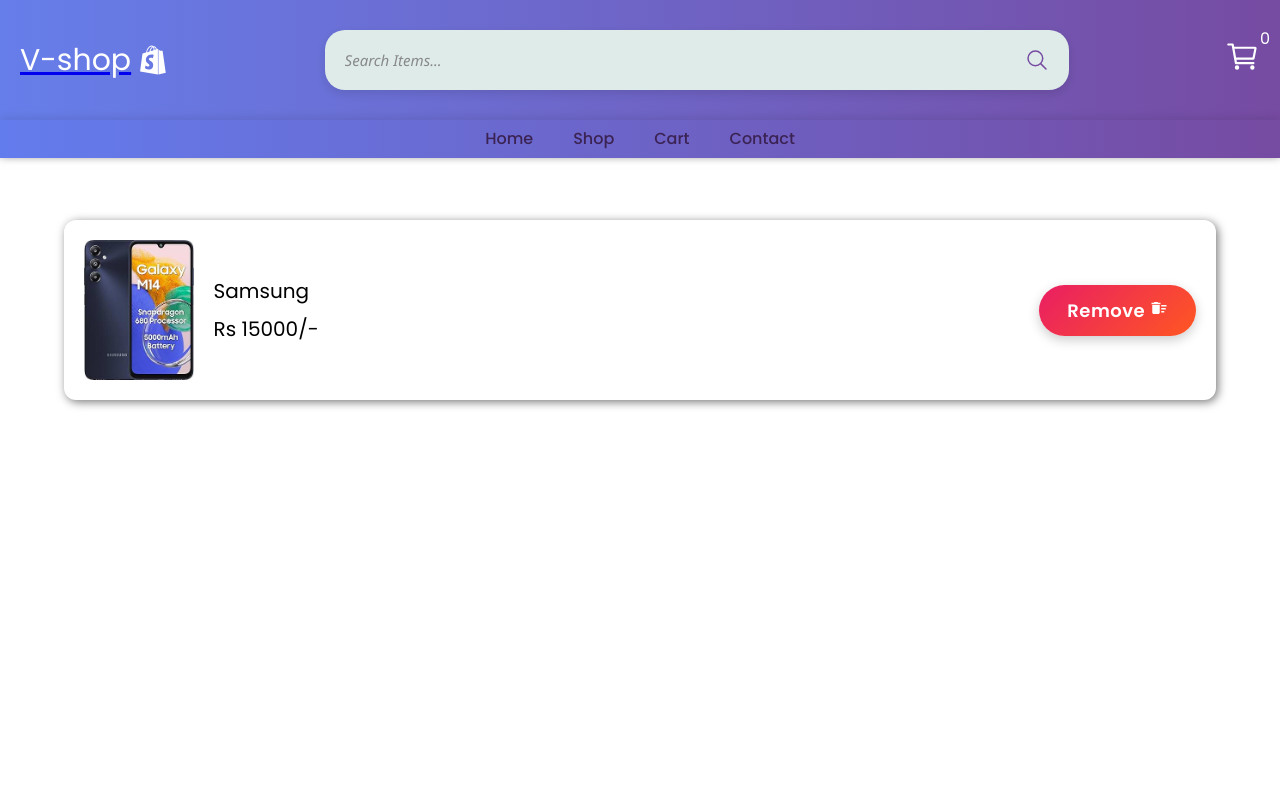
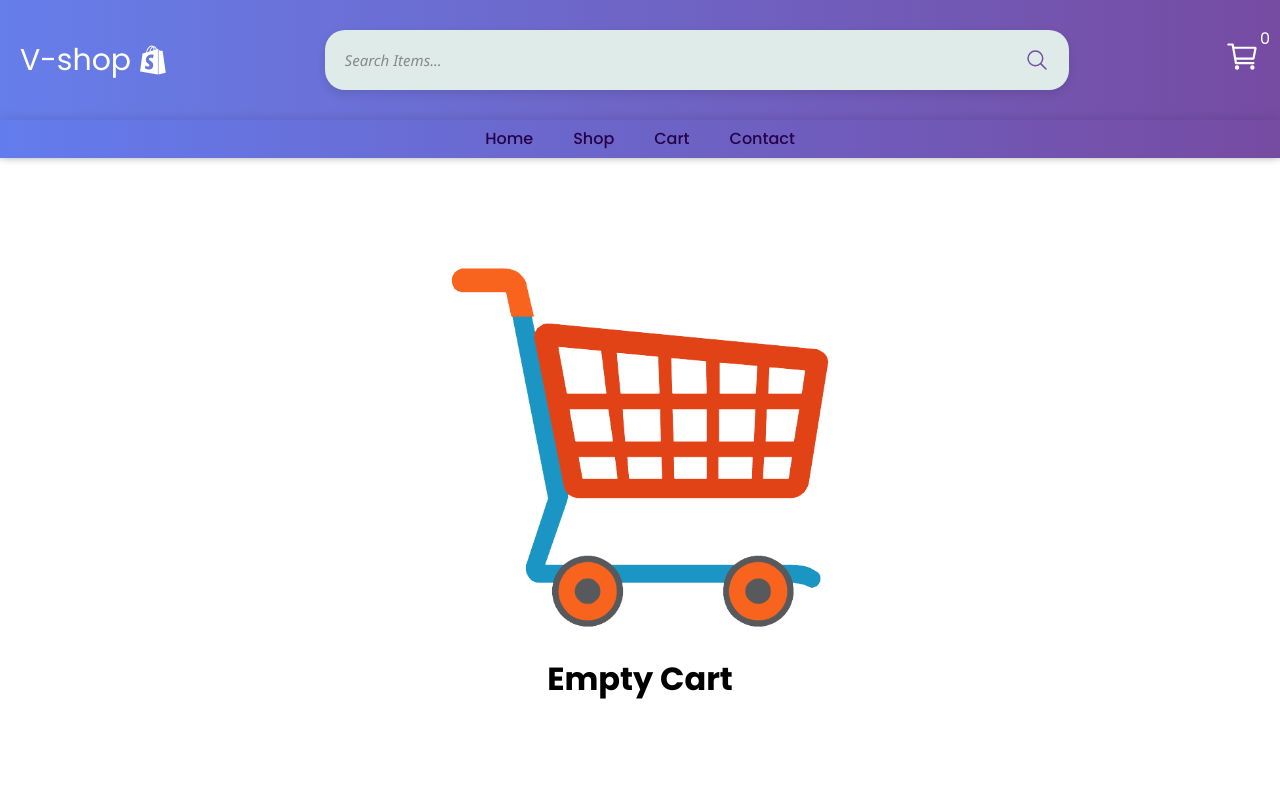
Before and after one commit to sadik033/Learning-ReactJs, a React (Vite) app in the folder E-commerce/: page /cart in a window 1280 px wide. Shown: the top 800 px of the page. Built offline with nearby package versions, Linux system fonts and the light colour scheme.

Commit message:
implement remove from cart

```diff
--- a/E-commerce/src/components/CartCard/CartCard.css
+++ b/E-commerce/src/components/CartCard/CartCard.css
@@ -32,6 +32,8 @@
     align-items: center;
     justify-content: center;
     gap: 20px;
+    margin-left: 4%;
+
 }
 .left-card .name-price{
     display: flex;
@@ -39,18 +41,6 @@
     gap: 8px;
     font-size: 20px;
 }
-/* .right-card button{
-    background-color: rgb(227, 21, 21);
-    color: white;
-    padding: 10px 20px;
-    font-size: 18px;
-    border: none;
-    border-radius: 20px;
-    cursor: pointer;
-}
-.right-card button:hover{
-    opacity: 0.8;
-} */
  .right-card button {
     background: linear-gradient(135deg, #e91e63, #ff5722);
     color: white;
@@ -82,4 +72,8 @@
         flex-direction: column;
         align-items: start;
     }
+    .left-card img{
+    max-width: 50%;
+    height: 80%;
 }
+}
--- a/E-commerce/src/components/CartCard/CartCard.jsx
+++ b/E-commerce/src/components/CartCard/CartCard.jsx
@@ -1,19 +1,24 @@
 import React from "react";
 import "./CartCard.css"
 import image1 from "../../assets/image1.jpg"
+import {useDispatch} from "react-redux"
 import { MdDeleteSweep } from "react-icons/md";
-function CartCard(){
+import { RemoveItem } from "../../redux/cartSlice";
+function CartCard({name, price, image,id}){
+    let dispatch= useDispatch()
     return(
         <div className="cartcard">
             <div className="left-card">
-                <img src={image1} alt="" />
+                <img src={image} alt="" />
                 <div className="name-price">
-                    <span>Samsung</span>
-                    <span>Rs 15000/-</span>
+                    <span> {name}</span>
+                    <span>Rs {price}/-</span>
                 </div>
             </div>
             <div className="right-card">
-                <button>Remove <MdDeleteSweep /></button>
+                <button onClick={()=>{
+                    dispatch(RemoveItem(id))
+                }}>Remove <MdDeleteSweep/></button>
             </div>
         </div>
     )
--- a/E-commerce/src/components/nav/Nav.css
+++ b/E-commerce/src/components/nav/Nav.css
@@ -3,6 +3,10 @@
     height: 150px;
     box-shadow: 0px 4px 10px rgba(0, 0, 0, 0.644);
     margin-bottom: 30px;
+
+}
+.nav a{
+    text-decoration: none;
 }
 .top-nav{
     height: 80%;
@@ -29,7 +33,7 @@
 
 .bottom-nav a {
     text-decoration: none;
-    color: #3b2354;
+    color: #240348;
     font-size: 16px;
     font-weight: 500;
     position: relative;
@@ -48,7 +52,7 @@
 }
 
 .bottom-nav a:hover {
-    color: #6f42c1;
+    color: #421f81;
 }
 
 .bottom-nav a:hover::after {
--- a/E-commerce/src/components/nav/Nav.jsx
+++ b/E-commerce/src/components/nav/Nav.jsx
@@ -22,7 +22,7 @@
                     <button><IoSearchOutline /></button>
                 </form>
                 <div className="cart-box">
-                    <IoCartOutline />
+                  <Link to="/cart">  <IoCartOutline /></Link>
                     <span>{Items.cart.length}</span>
                 </div>
             </div>
--- a/E-commerce/src/pages/cart/Cart.css
+++ b/E-commerce/src/pages/cart/Cart.css
@@ -8,3 +8,27 @@
     gap: 20px;
     padding-top: 40px;
 }
+.empty-cart{
+   width: 100%;
+   height: 100%;
+    display: flex;
+   align-items: center;
+   justify-content: start;
+   flex-direction: column;
+   gap: 20px;
+}
+.empty-cart img{
+   width: 90%;
+   max-width: 400px;
+
+   margin-top: 40px;
+
+}
+.cartcard-section{
+   width: 100%;
+   display: flex;
+   align-items: center;
+   justify-content: center;
+   flex-direction: column;
+   gap: 20px;
+}
--- a/E-commerce/src/pages/cart/Cart.jsx
+++ b/E-commerce/src/pages/cart/Cart.jsx
@@ -1,10 +1,23 @@
-import React from "react";
+import React, { useState } from "react";
 import "./Cart.css"
 import CartCard from "../../components/CartCard/CartCard";
+import {useSelector} from 'react-redux'
+import ec from "../../assets/emptycart.png"
 function Cart(){
+    let items= useSelector(state=>state)
     return(
         <div className="cart">
-            <CartCard/>
+            {items.cart.length<=0? <div className="empty-cart">
+                <img src={ec} alt="Empty cart" />
+                <h1>Empty Cart</h1>
+                </div>:
+                <div className="cartcard-section">
+                    {items.cart.map((item)=>(
+                        <CartCard name={item.name} price={item.price} image={item.image} id={item.id}/>
+                    ))}
+                </div>
+                }
+
         </div>
     )
 }
--- a/E-commerce/src/redux/cartSlice.js
+++ b/E-commerce/src/redux/cartSlice.js
@@ -6,8 +6,13 @@
     reducers:{
      Additem:(state,action)=>{
         state.push(action.payload)
+     },
+     RemoveItem:(state, action)=>{
+        return state.filter((item)=>(
+            item.id!==action.payload
+        ))
      }
     }
 })
-export const {Additem}= cartSlice.actions
+export const {Additem,RemoveItem}= cartSlice.actions
 export default cartSlice.reducer
```
